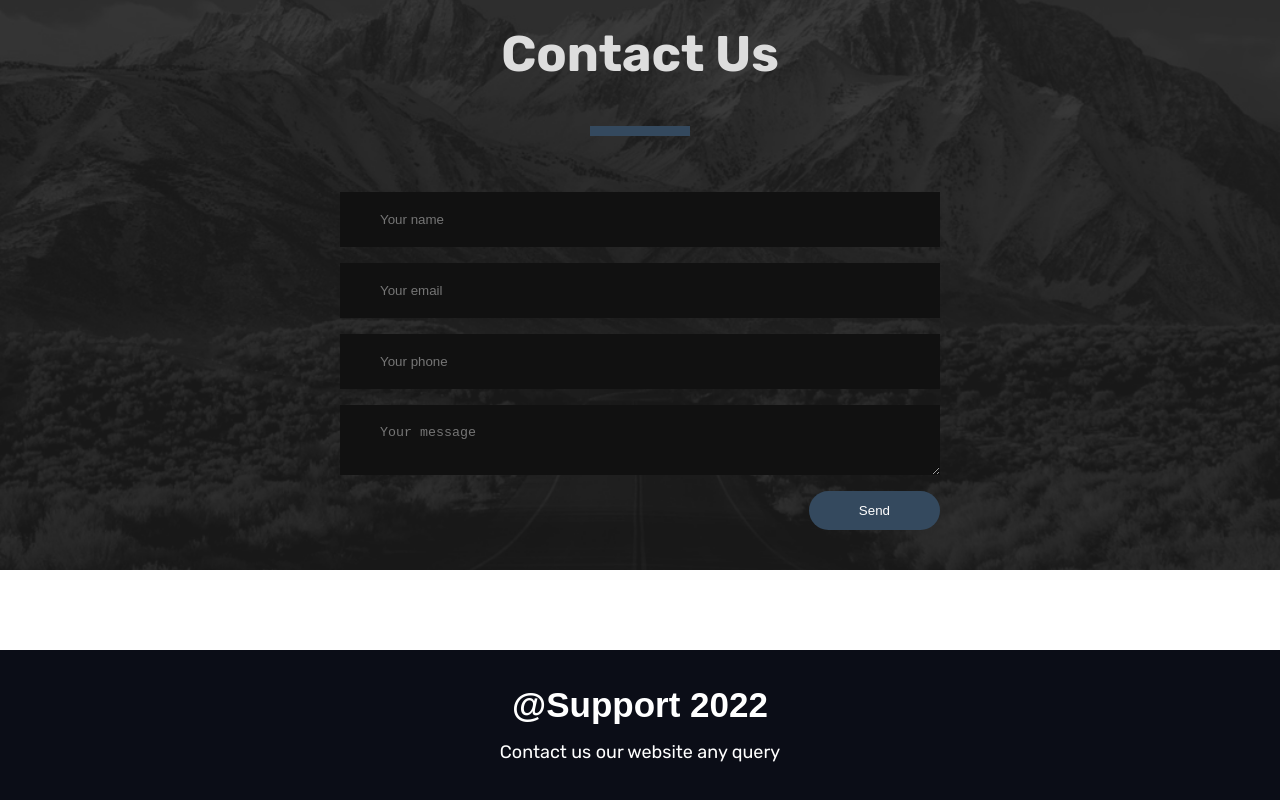
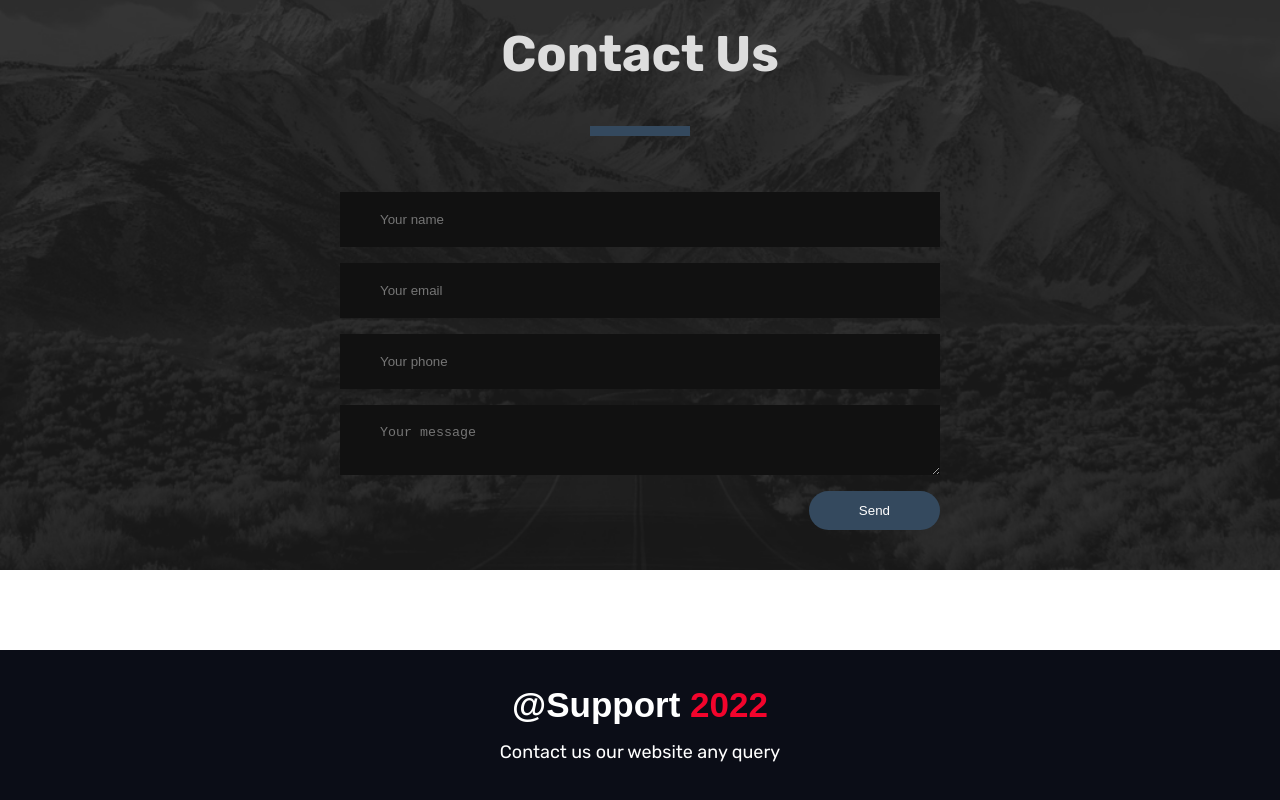
Before and after one commit to mdimransorker/assignment-one, a plain HTML site: page index.html in a window 1280 px wide. Shown: the part 2222-3022 px from the top of the page. Drawn offline with Linux system fonts and the light colour scheme; a web font is replaced by a local one.

Commit message:
final added

```diff
--- a/index.html
+++ b/index.html
@@ -95,7 +95,7 @@
   </section>
    <!-- footer-area section start -->
    <footer class="footer-area">
-    <h3>@Support <span class="cyan-color">2022</span></h3>
+    <h3>@Support <span class="red">2022</span></h3>
     <p>Contact us our website any query</p>
 </footer>
 <!-- footer-area section end -->
```
